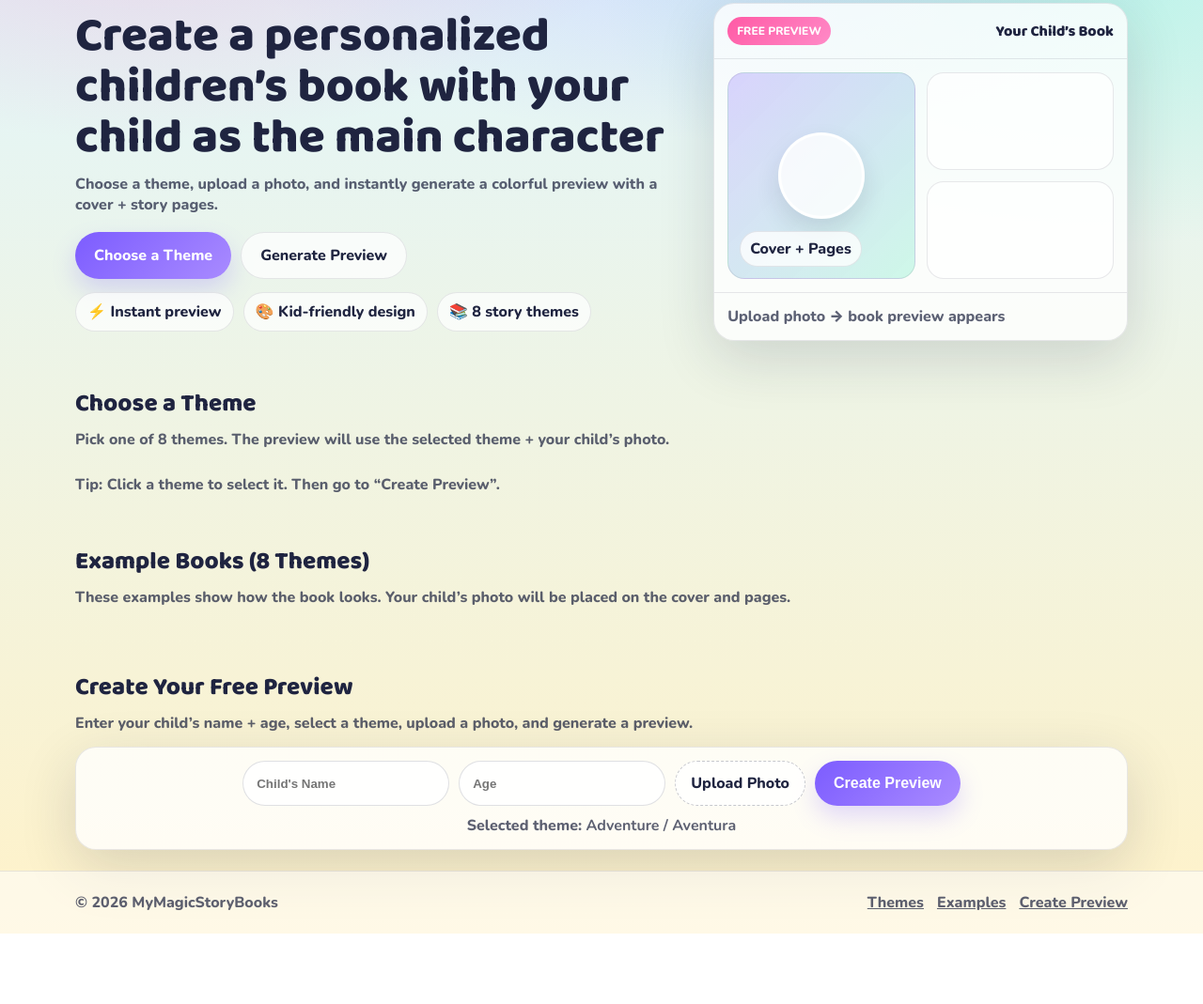
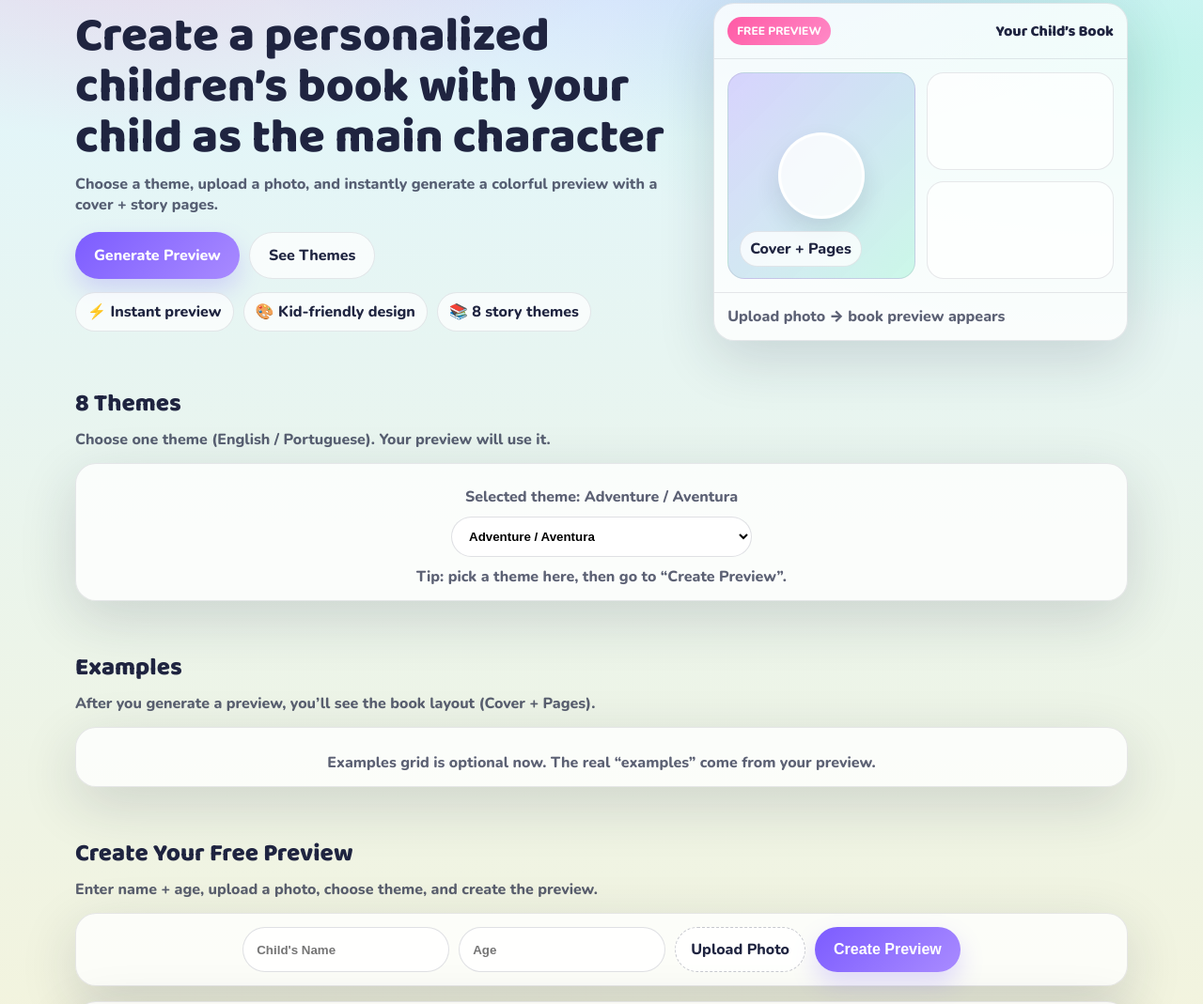
Before and after one commit to alissonpaulinelli1/MYBOOKS, a plain HTML site: page index.html in a window 1280 px wide. Shown: the part 120-1189 px from the top of the page at 94% size. Before the commit the page ends 1114 px from the top, so only its background shows below. Drawn offline with nearby package versions, Linux system fonts and the light colour scheme.

Commit message:
Update index.html

```diff
--- a/index.html
+++ b/index.html
@@ -33,8 +33,8 @@
       <p>Choose a theme, upload a photo, and instantly generate a colorful preview with a cover + story pages.</p>
 
       <div class="heroCtas">
-        <a class="btn big" href="#themes">Choose a Theme</a>
-        <a class="btn ghost big" href="#preview">Generate Preview</a>
+        <a class="btn big" href="#preview">Generate Preview</a>
+        <a class="btn ghost big" href="#themes">See Themes</a>
       </div>
 
       <div class="trustRow">
@@ -69,14 +69,25 @@
 <section class="themes" id="themes">
   <div class="container">
     <div class="sectionHead">
-      <h2>Choose a Theme</h2>
-      <p>Pick one of 8 themes. The preview will use the selected theme + your child’s photo.</p>
+      <h2>8 Themes</h2>
+      <p>Choose one theme (English / Portuguese). Your preview will use it.</p>
     </div>
 
-    <div class="themeGrid" id="themeGrid"></div>
+    <div class="formCard">
+      <div class="selectedThemeLine" id="selectedThemeText">
+        Selected theme: Adventure / Aventura
+      </div>
 
-    <div class="hint">
-      Tip: Click a theme to select it. Then go to “Create Preview”.
+      <!-- ✅ IMPORTANT: script.js needs themeSelect -->
+      <div style="display:flex;justify-content:center;margin-top:10px;">
+        <select id="themeSelect" style="padding:12px 14px;border-radius:999px;border:1px solid rgba(31,36,64,.14);background:rgba(255,255,255,.86);font-weight:900;min-width:320px;">
+          <!-- Options will be filled automatically by script.js -->
+        </select>
+      </div>
+
+      <div class="hint" style="text-align:center;margin-top:10px;">
+        Tip: pick a theme here, then go to “Create Preview”.
+      </div>
     </div>
   </div>
 </section>
@@ -84,11 +95,13 @@
 <section class="examples" id="examples">
   <div class="container">
     <div class="sectionHead">
-      <h2>Example Books (8 Themes)</h2>
-      <p>These examples show how the book looks. Your child’s photo will be placed on the cover and pages.</p>
+      <h2>Examples</h2>
+      <p>After you generate a preview, you’ll see the book layout (Cover + Pages).</p>
     </div>
 
-    <div class="exampleGrid" id="exampleGrid"></div>
+    <div class="formCard" style="text-align:center;">
+      <div class="hint">Examples grid is optional now. The real “examples” come from your preview.</div>
+    </div>
   </div>
 </section>
 
@@ -96,11 +109,12 @@
   <div class="container">
     <div class="sectionHead">
       <h2>Create Your Free Preview</h2>
-      <p>Enter your child’s name + age, select a theme, upload a photo, and generate a preview.</p>
+      <p>Enter name + age, upload a photo, choose theme, and create the preview.</p>
     </div>
 
     <div class="formCard">
-      <form id="previewForm" class="previewForm">
+      <!-- ✅ IMPORTANT IDs: kidName, kidAge, kidPhoto, createBtn -->
+      <form class="previewForm" onsubmit="return false;">
         <input id="kidName" type="text" placeholder="Child's Name" required />
         <input id="kidAge" type="number" placeholder="Age" min="1" max="12" required />
 
@@ -109,32 +123,31 @@
           <span>Upload Photo</span>
         </label>
 
-        <button type="submit" class="btn big">Create Preview</button>
+        <button id="createBtn" class="btn big" type="button">Create Preview</button>
       </form>
-
-      <div class="selectedThemeLine">
-        Selected theme: <strong id="selectedThemeLabel">Adventure / Aventura</strong>
-      </div>
     </div>
 
-    <div id="result" class="result hidden">
+    <!-- ✅ PREVIEW OUTPUT -->
+    <div class="result" style="margin-top:16px;">
       <div class="resultHead">
         <h3>Your Book Preview</h3>
         <div class="miniNote">Cover + 2 pages (demo). Next step is adding real AI illustrations.</div>
       </div>
 
+      <!-- ✅ IMPORTANT IDs: beforeImg, afterImg -->
       <div class="baRow">
         <div class="baBox">
           <div class="baTitle">Before (Your Upload)</div>
-          <img id="beforeUpload" class="baImg2" alt="Before upload" />
+          <img id="beforeImg" class="baImg2" alt="Before upload" />
         </div>
 
         <div class="baBox">
           <div class="baTitle">After (Book Style)</div>
-          <img id="afterBook" class="baImg2" alt="After book style" />
+          <img id="afterImg" class="baImg2" alt="After book style" />
         </div>
       </div>
 
+      <!-- ✅ IMPORTANT IDs: coverImg, page1Img, page2Img -->
       <div class="previewGrid">
         <div class="previewCard">
           <div class="previewTitle">Cover</div>
@@ -152,9 +165,10 @@
         </div>
       </div>
 
+      <!-- ✅ OPTIONAL story text IDs -->
       <div class="storyText">
         <div class="storyTitle" id="storyTitle"></div>
-        <div class="storyLines" id="storyLines"></div>
+        <div class="storyLines" id="storyBullets"></div>
       </div>
     </div>
   </div>
@@ -165,7 +179,6 @@
     <div>© 2026 MyMagicStoryBooks</div>
     <div class="footLinks">
       <a href="#themes">Themes</a>
-      <a href="#examples">Examples</a>
       <a href="#preview">Create Preview</a>
     </div>
   </div>
```
